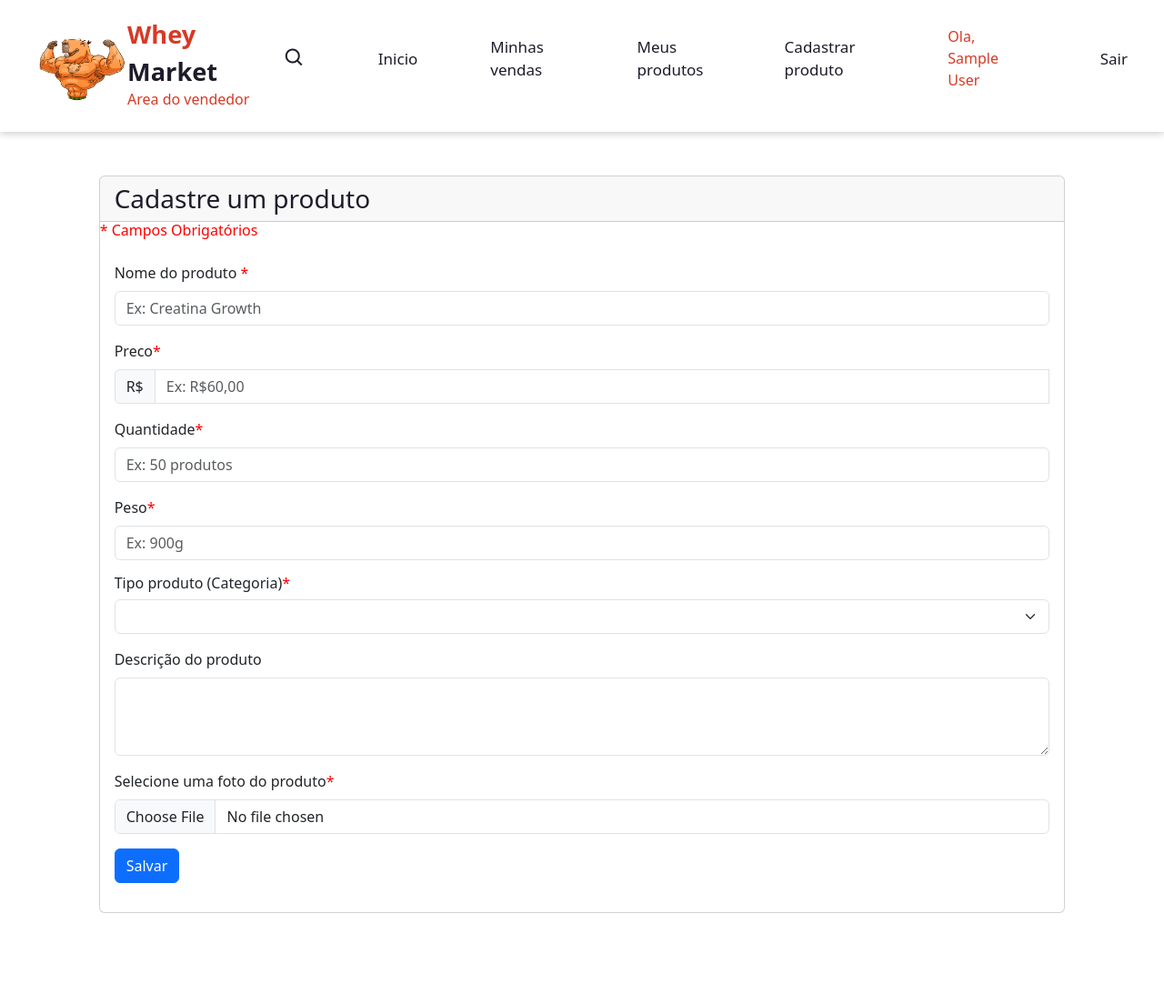
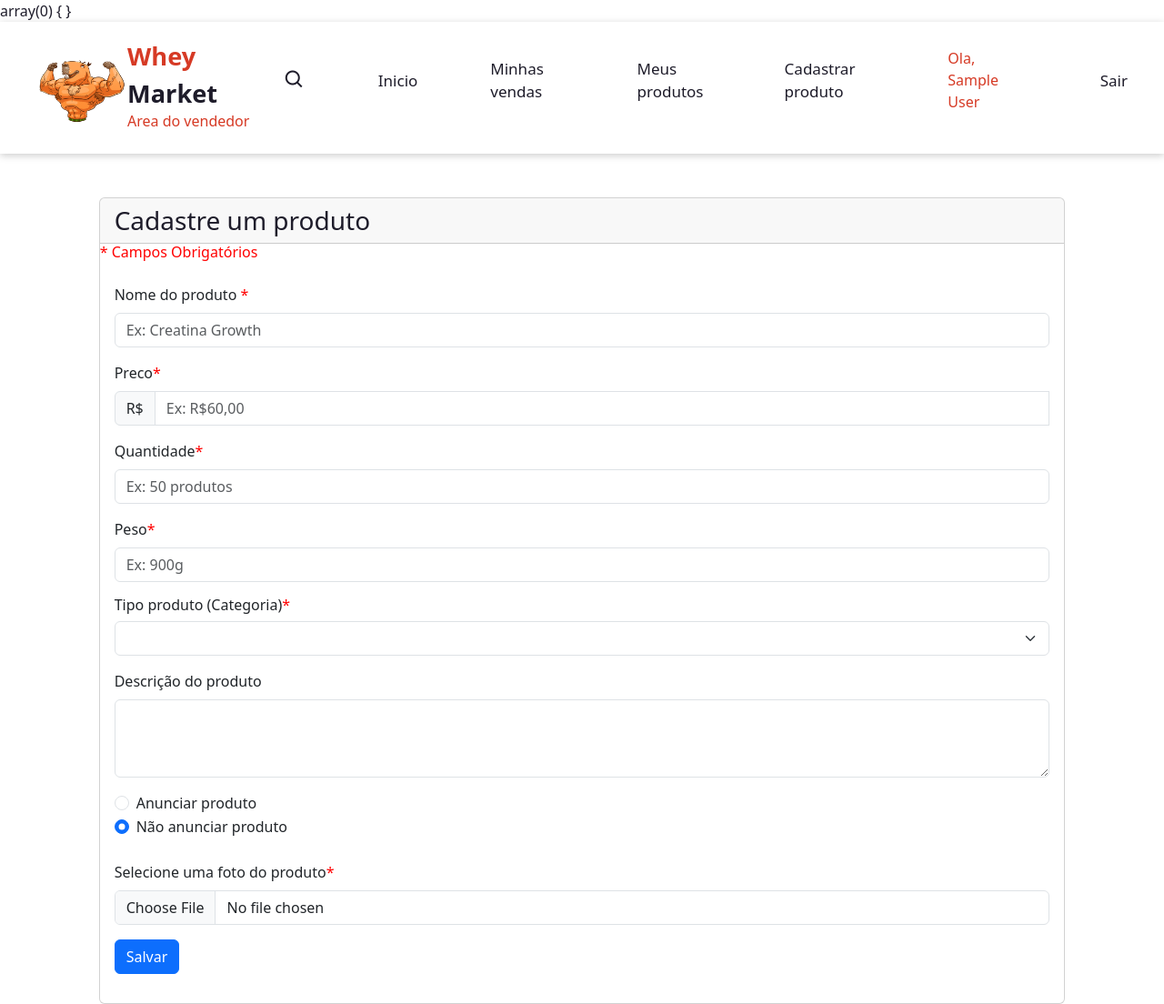
Before and after one commit to wheymarket-pucpr/wheymarket, a PHP site: page /cadastroProduto.php in a window 1280 px wide. Shown: the whole page at 91% size. Before the commit the page ends 1004 px from the top, so only its background shows below. Run offline with PHP 8.4, Linux system fonts and the light colour scheme; the visitor is signed in with stand-in values (Sample User, id 1).

Commit message:
Habilitar Anuncio

```diff
--- a/cadastroLojista.php
+++ b/cadastroLojista.php
@@ -123,6 +123,7 @@ if (!empty($_POST) && isset($_POST['email']) && isset($_POST['senha']) && isset(
     function confereSenha() {
         const senha = document.getElementById('senha');
         const confirma = document.getElementById('confimar-senha');
+        // sumir dica de como fazer a senha caso ela seja validada
         const divPasswordMessage = document.getElementById('MensagemPassword');
 
         var isSenhaValida = senha.value == confirma.value;
--- a/cadastroProduto.php
+++ b/cadastroProduto.php
@@ -4,6 +4,9 @@ require 'conexao.php';
 
 // input e verificacao da imagem
 $img = filter_input_array(INPUT_POST, FILTER_DEFAULT);
+
+var_dump($_POST);
+
 
 if (!empty($_FILES['imgProduto'])) {
 
@@ -17,18 +20,18 @@ if (!empty($_FILES['imgProduto'])) {
     }
 }
 
-
 // input dos dados do produto
-if (!empty($_POST) && isset($_POST['Nome']) && isset($_POST['Preco']) && isset($_POST['Peso']) && isset($_POST['Quantidade']) && isset($_POST['Descricao'])) {
+if (!empty($_POST) && isset($_POST['Nome']) && isset($_POST['Preco']) && isset($_POST['Peso']) && isset($_POST['Quantidade']) && isset($_POST['Descricao']) && isset($_POST['anunciar'])) {
     $nome = $conn->real_escape_string($_POST['Nome']);
     $preco    = $conn->real_escape_string($_POST['Preco']);
     $quantidade    = $conn->real_escape_string($_POST['Quantidade']);
     $peso   = $conn->real_escape_string($_POST['Peso']);
     $categoria   = $conn->real_escape_string($_POST['fk_Categoria_Produto_ID']);
     $descricao   = $conn->real_escape_string($_POST['Descricao']);
+    $anuncio = $conn->real_escape_string($_POST['anunciar']);
     $id = $_SESSION['id'];
-    $sql = "INSERT INTO Produto(fk_Lojista_ID, fk_Categoria_Produto_ID, Nome, Preco, Quantidade, Peso, Descricao, imagem)
-                VALUES ('$id','$categoria','$nome','$preco','$quantidade','$peso','$descricao', '$imgBlob')";
+    $sql = "INSERT INTO Produto(fk_Lojista_ID, fk_Categoria_Produto_ID, Nome, Preco, Quantidade, Peso, Descricao, imagem, Anuncio)
+                VALUES ('$id','$categoria','$nome','$preco','$quantidade','$peso','$descricao', '$imgBlob', '$anuncio')";
 
     if ($result = $conn->query($sql)) {
         $_SESSION['mensagem'] = "Cadastro efetuado com sucesso. Você já pode vender em nosso site! ";
@@ -152,11 +155,26 @@ if (!empty($_POST) && isset($_POST['Nome']) && isset($_POST['Preco']) && isset($
                                     <label for="Descricao" class="form-label">Descrição do produto</label>
                                     <textarea name="Descricao" class="form-control" id="Descricao" rows="3"></textarea>
                                 </div>
+                                <!-- Anunciar produto ou nao -->
+                                <div class="form-check">
+                                    <input class="form-check-input" value= "1" type="radio" name="anunciar" id="flexRadioDefault1">
+                                    <label class="form-check-label" for="flexRadioDefault1">
+                                        Anunciar produto
+                                    </label>
+                                </div>
+                                <div class="form-check">
+                                    <input class="form-check-input" value= "0" type="radio" name="anunciar" id="flexRadioDefault2" checked>
+                                    <label class="form-check-label" for="flexRadioDefault2">
+                                        Não anunciar produto
+                                    </label>
+                                </div>
+                                <br>
                                 <!-- Selecao de foto -->
                                 <div class="mb-3">
                                     <label for="imgProduto" class="form-label">Selecione uma foto do produto<span style="color: red;">*</span></label>
                                     <input class="form-control" type="file" id="imgProduto" name="imgProduto" required>
                                 </div>
+
                                 <div class="mb-3">
                                     <button type="submit" class="btn btn-primary">Salvar</button>
                                 </div>
@@ -189,7 +207,9 @@ if (!empty($_POST) && isset($_POST['Nome']) && isset($_POST['Preco']) && isset($
 <script src="js/jquery.mask.min.js"></script>
 <script>
     $(document).ready(function() {
-        $('.Preco').mask('000.000.000.000.000,00', {reverse: true});
+        $('.Preco').mask('000.000.000.000.000,00', {
+            reverse: true
+        });
     });
 </script>
 
--- a/produtos.php
+++ b/produtos.php
@@ -4,7 +4,7 @@ if(isset($_SESSION['tipoLogin']) && $_SESSION['tipoLogin'] == 1 ){
     header('Location: lojistaPage.php');;
 }
 require('conexao.php');
-$sql = "SELECT * FROM produto WHERE 1 = 1 ";
+$sql = "SELECT * FROM produto WHERE Anuncio = 1";
 
 if (!empty($_POST) && isset($_POST['busca']) && $_POST['busca'] != "") {
     $busca = $_POST['busca'];
--- a/saveEdit.php
+++ b/saveEdit.php
@@ -1,5 +1,4 @@
 <?php
-    var_dump($_POST);
     include('conexao.php');
     if(isset($_POST['update']))
     {
@@ -8,8 +7,9 @@
         $quantidade = $_POST['Quantidade'];
         $peso = $_POST['Peso'];
         $descricao = $_POST['Descricao'];
+        $anuncio = $_POST['anunciar'];
 
-        $sqlInsert = "UPDATE produto SET Nome='$nome',Preco='$preco',Quantidade='$quantidade',Peso='$peso',Descricao='$descricao'
+        $sqlInsert = "UPDATE produto SET Nome='$nome',Preco='$preco',Quantidade='$quantidade',Peso='$peso',Descricao='$descricao',Anuncio ='$anuncio'
         WHERE idProduto=$_POST[idProduto]";
         $result = $conn->query($sqlInsert);
         print_r($result);
```
Also changed, not shown: editProduto.php (+15 -0 lines), listarProdutos.php (+15 -1 lines), loginConsumidor.php (renamed from ####loginConsumidor.php).
